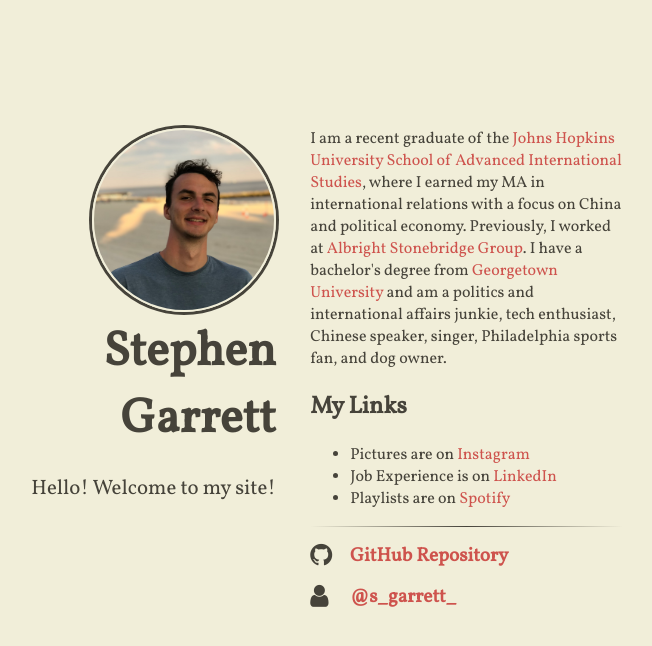
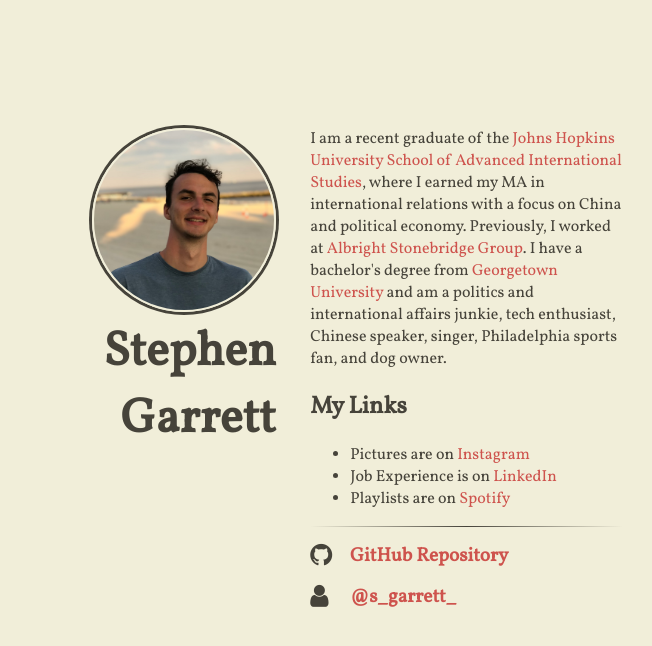
Before and after one commit to sgarrett233/sgarrett233.github.io, a Jekyll site: the page built from index.html, in a window 1280 px wide. Shown: the top 646 px of the page, without its empty margins (357-1009 px from the left). Built offline with Jekyll 4.4.1, drawn with Linux system fonts in a browser that asks for light colours; nearby versions of some CDN libraries.

Commit message:
Update _config.yml
hide tagline

```diff
--- a/_config.yml
+++ b/_config.yml
@@ -9,7 +9,7 @@ compass:
   # author will appear under the avatar (optional)
   author: "Stephen Garrett"
   # tagline will appear under the title (optional)
-  tagline: "Hello! Welcome to my site!"
+  tagline: # "Hello! Welcome to my site!"
   # if include_content is true, the contents of the content.html include will be
   # added right above the generated item list, if present
   include_content: true
```
